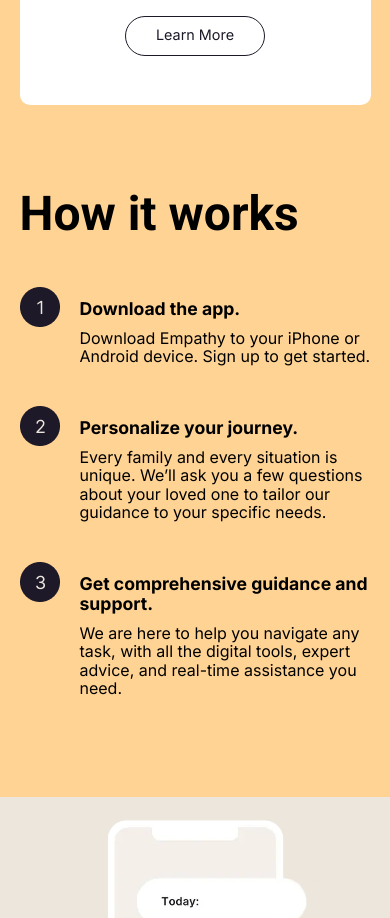
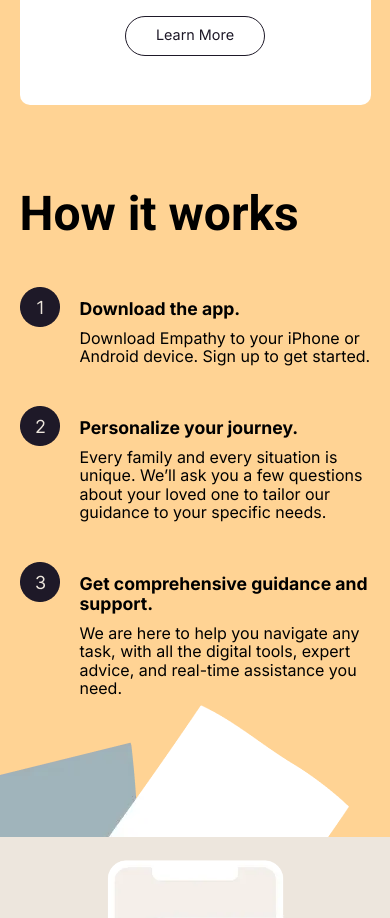
Before and after one commit to Alexandria-dr/Alexandria-dr.github.io, a plain HTML site: page index.html in a window 390 px wide. Shown: the part 1408-2326 px from the top of the page. Drawn offline with Linux system fonts and the light colour scheme.

Commit message:
background для телефона

```diff
--- a/css/style.scss
+++ b/css/style.scss
@@ -775,6 +775,9 @@ footer {
   }
 
   .explain {
+    background-image: url(/img/paper.webp);
+    background-repeat: no-repeat;
+    background-position: bottom -260px left 0;
     #learn {
       height: 49px;
       width: 100%;
@@ -792,6 +795,7 @@ footer {
       .explain__list {
         grid-area: listt;
         padding: 30px 0 0;
+        margin-bottom: 40px;
       }
       .explain__img {
         grid-area: img;
```
Also changed, not shown: css/style.css, 1 other file.
